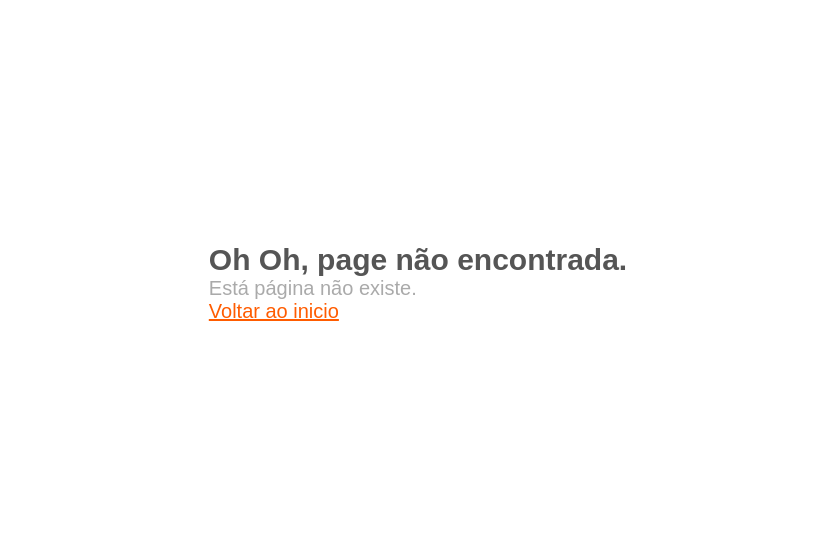
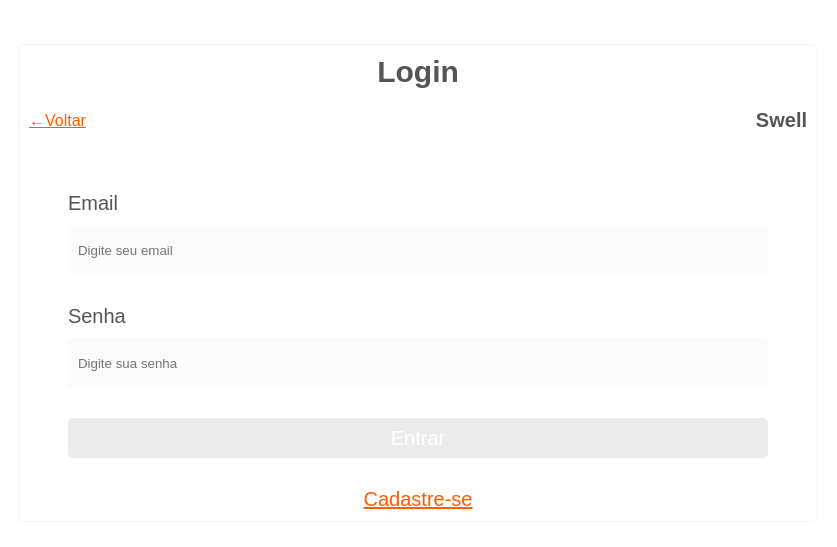
Before and after one commit to 23eerick/swell, a Next.js app: page /sign-in in a window 1280 px wide. Before the commit this address had no page. Shown: the part 117-664 px from the top of the page, without its empty margins (222-1059 px from the left). Built offline with nearby package versions, Linux system fonts and the light colour scheme.

Commit message:
feat: create Form pages

```diff
--- /dev/null
+++ b/layout/sign-in/index.jsx
@@ -0,0 +1,54 @@
+import React from 'react'
+import Link from 'next/link'
+import { useForm } from 'react-hook-form'
+import { Section, Container, Title, Box, Text, Form, Label, TextLabel, Input, Span, Button, TextButton, DivLink } from './signin.style'
+
+export function SignIn() {
+  const { register, handleSubmit, formState: { errors } } = useForm()
+
+  function onSubmit(userData) {
+    console.log(userData)
+  }
+
+  return (
+    <Section>
+      <Container>
+        <Title>Login</Title>
+        <Box>
+          <Link href='/' style={{ color: '#ff5c00' }}>
+            ←Voltar
+          </Link>
+          <Text>Swell</Text>
+        </Box>
+        <Form onSubmit={handleSubmit(onSubmit)}>
+          {errors.email && errors.senha && <Span>Estes campos são obrigatórios!</Span>}
+          <Label>
+            <TextLabel>Email</TextLabel>
+            <Input
+              id='email'
+              type='email'
+              {...register('email', { required: true })}
+              placeholder={'Digite seu email'} />
+          </Label>
+          <Label>
+            <TextLabel>Senha</TextLabel>
+            <Input
+              id='password'
+              type='password'
+              {...register('senha', { required: true })}
+              placeholder={'Digite sua senha'}
+            />
+          </Label>
+          <Button type='submit'>
+            <TextButton>Entrar</TextButton>
+          </Button>
+        </Form>
+        <DivLink>
+          <Link href='/sign-up' style={{ color: '#ff5c00' }}>
+            Cadastre-se
+          </Link>
+        </DivLink>
+      </Container>
+    </Section>
+  )
+}
--- /dev/null
+++ b/layout/sign-in/signin.style.js
@@ -0,0 +1,107 @@
+import styled from 'styled-components'
+
+export const Section = styled.section`
+  width: 100vw;
+  height: 100vh;
+  display: flex;
+  align-items: center;
+  justify-content: center;
+`
+
+export const Container = styled.div`
+  width: 800px;
+  padding: 10px;
+  border-radius: 5px;
+  border: 1px solid rgba(153, 153, 153, 0.1);
+
+  @media(max-width: 768px) {
+    margin-left: 20px;
+    margin-right: 20px;
+  }
+`
+
+export const Title = styled.h1`
+  display: flex;
+  color: #555555;
+  font-size: 30px;
+  justify-content: center;
+`
+
+export const Box = styled.div`
+  display: flex;
+  margin-top: 20px;
+  align-items: center;
+  justify-content: space-between;
+`
+
+export const Text = styled.strong`
+  color: #555555;
+  font-size: 20px;
+`
+
+export const Form = styled.form`
+  gap: 30px;
+  display: flex;
+  margin-top: 60px;
+  align-items: center;
+  flex-direction: column;
+  justify-content: center;
+`
+
+export const Span = styled.span`
+  width: 90%;
+  color: #fff;
+  padding: 20px;
+  border-radius: 5px;
+  margin-bottom: 10px;
+  background-color: rgba(255, 0, 0, 0.90);
+`
+
+export const Label = styled.label`
+  width: 90%;
+  display: flex;
+  flex-direction: column;
+`
+
+export const TextLabel = styled.p`
+  color: #555555;
+  font-size: 20px;
+  font-weight: 100px;
+  margin-bottom: 10px;
+`
+
+export const Input = styled.input`
+  border: none;
+  height: 50px;
+  padding: 10px;
+  border-radius: 5px;
+  background-color: rgba(217, 217, 217, 0.1);
+`
+
+export const Button = styled.button`
+  color: #fff;
+  width: 90%;
+  height: 40px;
+  border: none;
+  border-radius: 5px;
+  background-color: rgba(153, 153, 153, 0.2);
+  &:hover,
+  &:focus {
+    background-color: rgba(153, 153, 153, 0.4);
+  }
+`
+
+export const TextButton = styled.p`
+  color: #fff;
+  cursor: pointer;
+  font-size: 20px;
+  background: none;
+`
+
+export const DivLink = styled.div`
+  display: flex;
+  font-size: 20px;
+  margin-top: 30px;
+  align-items: center;
+  justify-content: center;
+`
--- a/pages/index.jsx
+++ b/pages/index.jsx
@@ -86,7 +86,7 @@ export default function Home() {
             Registre seu produto e gerencie <br /> seu estoque.
           </Text>
           <Button>
-            <Link href='/login' style={{ textDecoration: 'none', background: 'none', fontSize: '20px', color: '#fff' }}>
+            <Link href='/sign-in' style={{ textDecoration: 'none', background: 'none', fontSize: '20px', color: '#fff' }}>
               Entrar
             </Link>
           </Button>
--- /dev/null
+++ b/pages/sign-in.jsx
@@ -0,0 +1,5 @@
+import { SignIn } from '@/layout/sign-in'
+
+export default function Login() {
+  return <SignIn />
+}
--- /dev/null
+++ b/pages/sign-up.jsx
@@ -0,0 +1,5 @@
+import { SignUp } from '@/layout/sign-up'
+
+export default function Register() {
+  return <SignUp />
+}
```
Also changed, not shown: layout/sign-up/index.jsx (added, +48 -0 lines), layout/sign-up/signup.style.js (added, +102 -0 lines).
